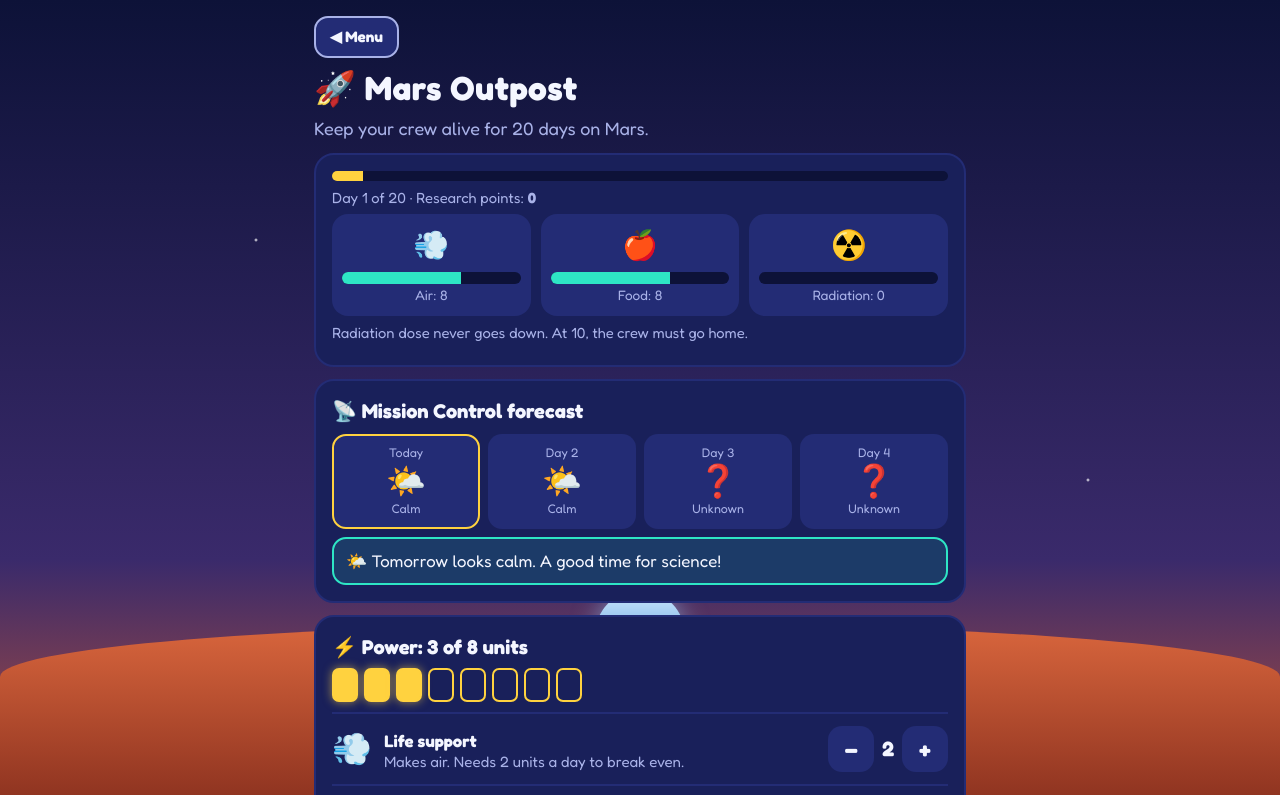
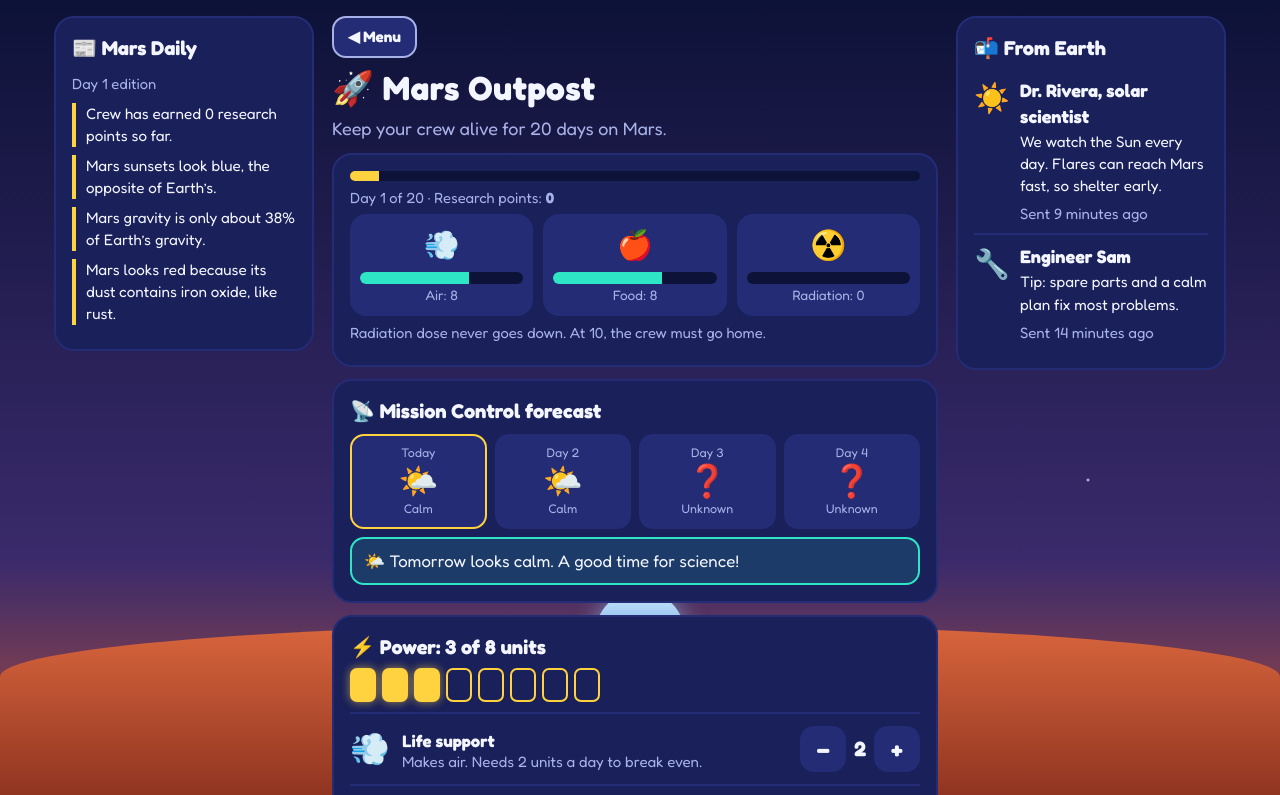
Before and after one commit to Khunnniiii/Nasa_Trainer, a plain HTML site: page index.html in a window 1280 px wide. Both pictures are taken after a click on the button "▶ Play". Shown: the top 795 px of the page. Drawn offline with Linux system fonts and the light colour scheme.

Commit message:
news on sides

```diff
--- a/game.js
+++ b/game.js
@@ -569,6 +569,7 @@ function applyEmergency(choice, timedOut) {
 /* ---------- MAIN MENU + HOW TO PLAY ---------- */
 function showMain() {
   game = null;
+  app.className = "";
   app.innerHTML = `
     <div class="hero">
       <div class="logo">🚀</div>
@@ -647,6 +648,7 @@ function resetSave() {
 
 function showMenu() {
   game = null;
+  app.className = "";
   const ups = UPGRADES.map((u) => {
     const L = lv(u.key),
       cost = u.costs[L],
@@ -774,6 +776,135 @@ function startRover() {
   }, 1000);
 }
 
+/* ---------- SIDE PANELS: news + messages from Earth ---------- */
+// Real facts about Mars and NASA missions. Add your own!
+const NEWS = [
+  "Curiosity rover has explored Gale Crater on Mars since 2012.",
+  "Perseverance landed in Jezero Crater in February 2021.",
+  "The Ingenuity helicopter made the first powered flights on another planet.",
+  "Mars sunsets look blue, the opposite of Earth’s.",
+  "Mars gravity is only about 38% of Earth’s gravity.",
+  "Mars looks red because its dust contains iron oxide, like rust.",
+  "Olympus Mons on Mars is the tallest known volcano in the solar system.",
+  "Mars has two small moons named Phobos and Deimos.",
+  "NASA’s InSight lander recorded marsquakes, Mars’ version of earthquakes.",
+  "Astronauts have lived on the Space Station nonstop since November 2000.",
+  "NASA’s Artemis program plans to send astronauts back to the Moon.",
+  "DONKI is NASA’s database that logs solar flares and other space weather.",
+];
+const MESSAGES = [
+  {
+    from: "Mission Control",
+    icon: "🧑‍🚀",
+    text: "Good morning, crew! Check the forecast before you share out power.",
+  },
+  {
+    from: "Dr. Rivera, solar scientist",
+    icon: "☀️",
+    text: "We watch the Sun every day. Flares can reach Mars fast, so shelter early.",
+  },
+  {
+    from: "Your family",
+    icon: "🏠",
+    text: "We looked up at Mars tonight. It was a tiny red dot. We are so proud of you!",
+  },
+  {
+    from: "Class 5, Earth School",
+    icon: "🏫",
+    text: "We are growing beans in class, just like your greenhouse!",
+  },
+  {
+    from: "Engineer Sam",
+    icon: "🔧",
+    text: "Tip: spare parts and a calm plan fix most problems.",
+  },
+  {
+    from: "Mission Control",
+    icon: "🧑‍🚀",
+    text: "Remember: radiation dose never goes down. Shelter is cheaper than going home.",
+  },
+  {
+    from: "Chef Amara",
+    icon: "🍲",
+    text: "One greenhouse unit feeds the crew for a day. Plants make a little air too!",
+  },
+  {
+    from: "Mission Control",
+    icon: "🧑‍🚀",
+    text: "Our messages take minutes to reach you. You are the experts on the ground.",
+  },
+];
+
+// Messages react to what is happening in the game.
+function todaysMessages() {
+  const ev = todayEvent(),
+    nx = game.events[game.sol + 1],
+    MC = { from: "Mission Control", icon: "🧑‍🚀" };
+  let hot = null;
+  if (ev?.type === "storm")
+    hot = {
+      ...MC,
+      text: "RADIATION ALERT! Everyone to the shelter. Power it up now!",
+      urgent: true,
+    };
+  else if (nx?.type === "storm")
+    hot = {
+      ...MC,
+      text: "Our solar scouts spotted a flare. A storm reaches you tomorrow. Plan your shelter power.",
+      urgent: true,
+    };
+  else if (nx?.type === "dust")
+    hot = {
+      ...MC,
+      text: "A big dust cloud is rolling in. Tomorrow’s sunshine will be weak. Stock up today.",
+      urgent: true,
+    };
+  else if (game.air <= 3)
+    hot = {
+      ...MC,
+      text: "Your air is getting low. Put more power into life support!",
+      urgent: true,
+    };
+  else if (game.food <= 3)
+    hot = {
+      ...MC,
+      text: "Food is low. Don’t forget the greenhouse!",
+      urgent: true,
+    };
+  else if (game.dose >= 6)
+    hot = {
+      ...MC,
+      text: "Your radiation dose is high. Spend more time in the shelter.",
+      urgent: true,
+    };
+  const list = [
+    hot || MESSAGES[game.sol % MESSAGES.length],
+    MESSAGES[(game.sol + 3) % MESSAGES.length],
+  ];
+  return list.map((m, i) => ({ ...m, ago: DELAYS[(game.sol + i) % 4] }));
+}
+const msgHTML = (m) =>
+  `<div class="msg ${m.urgent ? "urgent" : ""}"><span class="av">${m.icon}</span><div><b>${m.from}</b><p>${m.text}</p><small>Sent ${m.ago} ago</small></div></div>`;
+function messagePanel() {
+  return `<div class="card"><h2>📬 From Earth</h2>${todaysMessages().map(msgHTML).join("")}</div>`;
+}
+function mobileMsg() {
+  return `<div class="card only-narrow">${msgHTML(todaysMessages()[0])}</div>`;
+}
+function newsPanel() {
+  const ev = todayEvent(),
+    lines = [];
+  if (ev?.type === "storm")
+    lines.push("BREAKING: Radiation storm hits the outpost!");
+  else if (ev?.type === "dust")
+    lines.push("BREAKING: Dust storm cuts solar power!");
+  else lines.push(`Crew has earned ${game.science} research points so far.`);
+  for (let i = 0; i < 3; i++)
+    lines.push(NEWS[(game.sol * 3 + i) % NEWS.length]);
+  return `<div class="card"><h2>📰 Mars Daily</h2><small class="fact">Day ${game.sol} edition</small>
+    ${lines.map((l, i) => `<p class="headline ${i === 0 && l.startsWith("BREAKING") ? "breaking" : ""}">${l}</p>`).join("")}</div>`;
+}
+
 /* ---------- DRAWING THE SCREEN ---------- */
 function meter(icon, label, value, max, lowWhen) {
   const low = lowWhen(value);
@@ -815,8 +946,10 @@ function render() {
     </div>`,
   ).join("");
 
-  app.innerHTML = `
+  app.className = "wide";
+  app.innerHTML = `<div class="layout"><aside class="side">${newsPanel()}</aside><div class="center">
     <button class="back" onclick="quitMission()">◀ Menu</button>
+    ${mobileMsg()}
     <h1>🚀 Mars Outpost</h1>
     <p class="sub">Keep your crew alive for ${CONFIG.totalSols} days on Mars.</p>
     <div class="card">
@@ -841,10 +974,11 @@ function render() {
       <div class="acts">${quizCard()}${roverButton()}</div>
       ${game.battery > 0 && game.batteryDay !== game.sol ? `<button class="item" onclick="useBattery()">🔋 Use battery pack (+3 power today)</button>` : ""}
       <button class="go" onclick="runSol()">Run Day ${game.sol} ▶</button>
-    </div>`;
+    </div></div><aside class="side">${messagePanel()}</aside></div>`;
 }
 
 function renderEnd() {
+  app.className = "";
   const msg = {
     win: `🎉 You made it! ${game.science} research points.`,
     air: "💨 The air ran out.",
--- a/style.css
+++ b/style.css
@@ -548,3 +548,70 @@ button.item:disabled {
     transform: scale(0.3);
   }
 }
+
+/* ===== Side panels (news + messages) ===== */
+.side .card {
+  margin-top: 0;
+}
+.headline {
+  margin: 8px 0;
+  padding-left: 10px;
+  border-left: 4px solid var(--sun);
+  font-size: 0.95rem;
+}
+.headline.breaking {
+  border-color: var(--danger);
+  color: var(--danger);
+  font-weight: 700;
+}
+.msg {
+  display: flex;
+  gap: 10px;
+  padding: 8px 0;
+  border-top: 2px solid var(--panel-2);
+}
+.msg:first-of-type {
+  border-top: 0;
+}
+.msg .av {
+  font-size: 1.8rem;
+}
+.msg p {
+  margin: 2px 0;
+  font-size: 0.95rem;
+}
+.msg small {
+  color: var(--muted);
+}
+.msg.urgent b {
+  color: var(--danger);
+}
+.msg.urgent {
+  background: #ff4d6d22;
+  border-radius: 12px;
+  padding: 8px;
+}
+@media (min-width: 1000px) {
+  main.wide {
+    max-width: 1200px;
+  }
+  .layout {
+    display: grid;
+    grid-template-columns: 260px minmax(0, 640px) 270px;
+    gap: 18px;
+    justify-content: center;
+    align-items: start;
+  }
+  .side {
+    position: sticky;
+    top: 12px;
+  }
+  .only-narrow {
+    display: none;
+  }
+}
+@media (max-width: 999px) {
+  .side {
+    display: none;
+  }
+}
```
